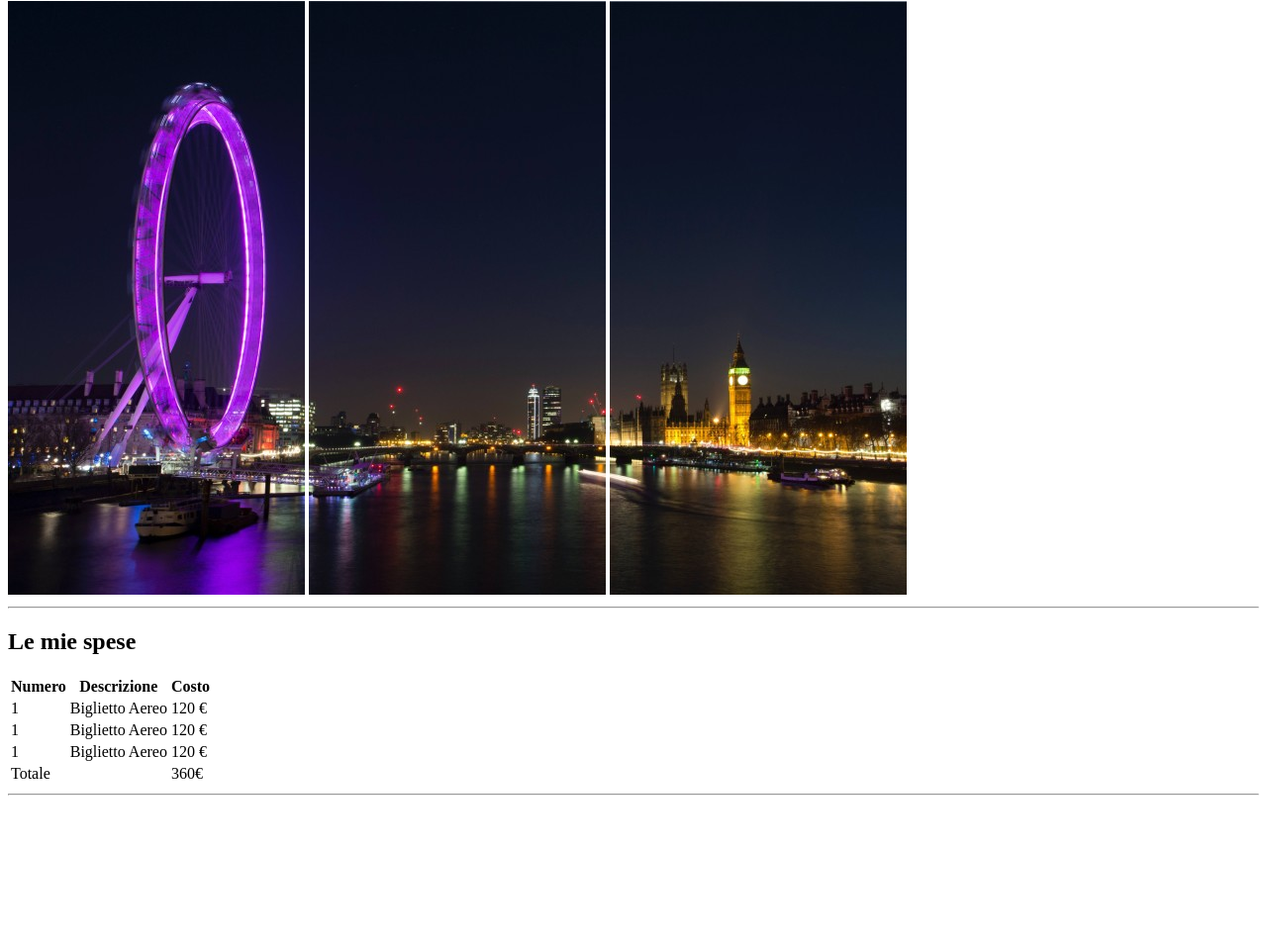
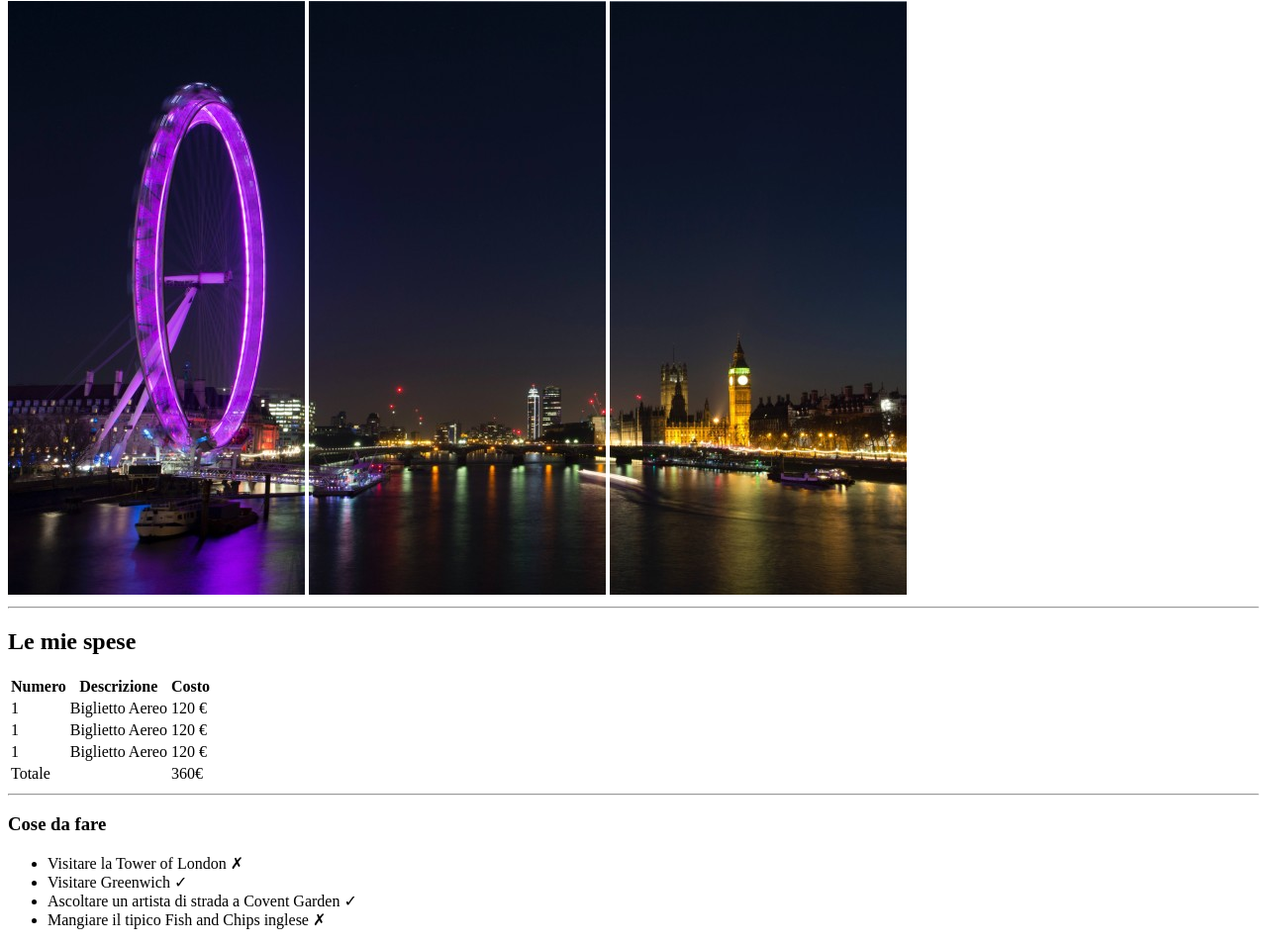
Before and after one commit to alemalagni/html-london-trip, a plain HTML site: page index.html in a window 1280 px wide. Shown: the part 79-1034 px from the top of the page at 99% size. Before the commit the page ends 891 px from the top, so only its background shows below. Drawn offline with Linux system fonts and the light colour scheme.

Commit message:
feat: add third container

```diff
--- a/index.html
+++ b/index.html
@@ -61,6 +61,14 @@
         <hr>
         <!-- /Secondo Contenitore -->
 
+        <!-- Terzo Contenitore -->
+         <h3> Cose da fare </h3>
+         <ul>
+            <li> Visitare la Tower of London &cross;</li>
+            <li> Visitare Greenwich &check;</li>
+            <li> Ascoltare un artista di strada a Covent Garden &check;</li>
+            <li> Mangiare il tipico Fish and Chips inglese &cross;</li>
+         </ul>
     </main>
     <footer></footer>
 </body>
```
